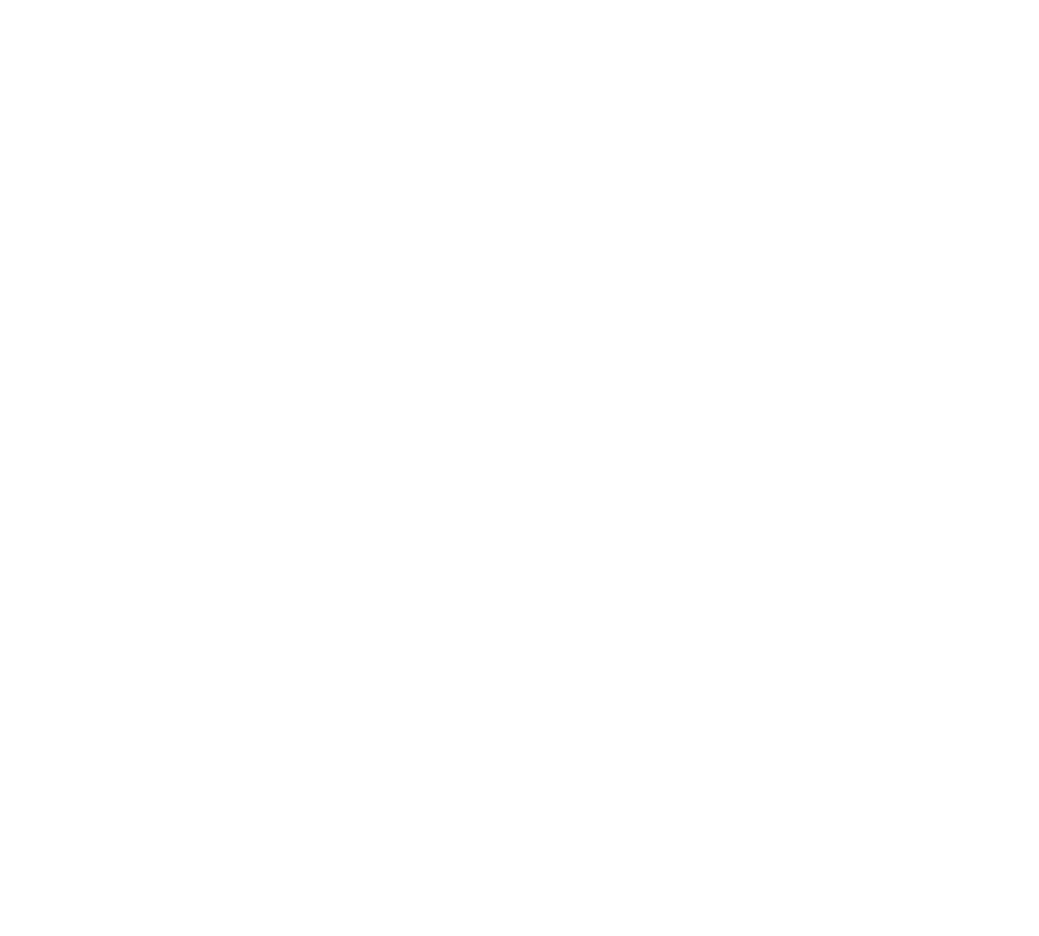
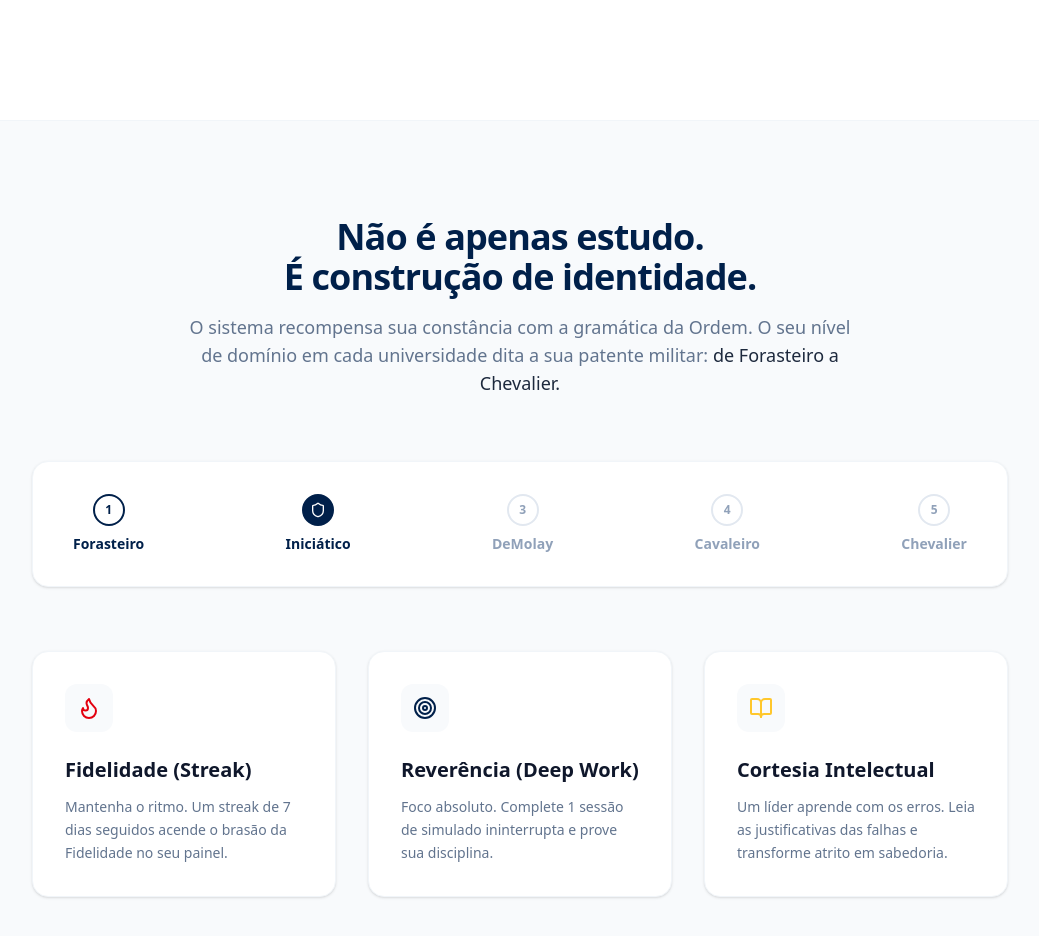
Before and after one commit to igorcol/educadm-plataforma, a Next.js app: page / in a window 1280 px wide. Shown: the part 680-1616 px from the top of the page, without its empty margins (120-1159 px from the left). Before the commit the page ends 800 px from the top, so only its background shows below. Built offline with nearby package versions, Linux system fonts and the light colour scheme.

Commit message:
ft: vitudes section

```diff
--- a/package.json
+++ b/package.json
@@ -10,6 +10,7 @@
   },
   "dependencies": {
     "clsx": "^2.1.1",
+    "lucide-react": "^0.577.0",
     "next": "16.1.6",
     "react": "19.2.3",
     "react-dom": "19.2.3",
--- a/src/app/(marketing)/page.tsx
+++ b/src/app/(marketing)/page.tsx
@@ -1,8 +1,12 @@
 import { Button } from "../../components/ui/button"
+import { VirtuesSection } from "../../components/sections/virtues-section"
 
 export default function MarketingPage() {
   return (
-    <div className="min-h-screen bg-white text-slate-900 flex flex-col items-center justify-center selection:bg-[#E3000F] selection:text-white">
+    <div className="bg-white text-slate-900 selection:bg-[#E3000F] selection:text-white overflow-x-hidden w-full">
+
+      {/* SEÇÃO 1: HERO */}
+      <div className="relative w-full flex flex-col items-center justify-center min-h-screen">
         {/* Background sutil para não ficar 100% chapado */}
         <div className="absolute inset-0 -z-10 h-full w-full bg-white bg-[radial-gradient(#e5e7eb_1px,transparent_1px)] background-size-[16px_16px] opacity-40"></div>
 
@@ -37,5 +41,10 @@
           </div>
         </main>
       </div>
+
+      {/* SEÇÃO 2: RELICÁRIO DE VIRTUDES & PATENTES */}
+      <VirtuesSection />
+
+    </div>
   )
 }
--- /dev/null
+++ b/src/components/sections/virtues-section.tsx
@@ -0,0 +1,70 @@
+import { Shield, Flame, Target, BookOpen } from "lucide-react";
+
+export function VirtuesSection() {
+  const features = [
+    {
+      icon: <Flame className="h-6 w-6 text-[#E3000F]" />,
+      title: "Fidelidade (Streak)",
+      description: "Mantenha o ritmo. Um streak de 7 dias seguidos acende o brasão da Fidelidade no seu painel.",
+    },
+    {
+      icon: <Target className="h-6 w-6 text-[#00204A]" />,
+      title: "Reverência (Deep Work)",
+      description: "Foco absoluto. Complete 1 sessão de simulado ininterrupta e prove sua disciplina.",
+    },
+    {
+      icon: <BookOpen className="h-6 w-6 text-[#FFC72C]" />,
+      title: "Cortesia Intelectual",
+      description: "Um líder aprende com os erros. Leia as justificativas das falhas e transforme atrito em sabedoria.",
+    },
+  ];
+
+  return (
+    <section className="py-24 bg-slate-50 relative border-t border-slate-100">
+      <div className="max-w-5xl mx-auto px-6">
+        <div className="text-center mb-16">
+          <h2 className="text-3xl md:text-4xl font-bold text-[#00204A] mb-4 tracking-tight">
+            Não é apenas estudo. <br className="hidden md:block" />
+            É construção de identidade.
+          </h2>
+          <p className="text-lg text-slate-500 max-w-2xl mx-auto">
+            O sistema recompensa sua constância com a gramática da Ordem. O seu nível de domínio em cada universidade dita a sua patente militar:
+            <strong className="text-slate-800 font-medium"> de Forasteiro a Chevalier.</strong>
+          </p>
+        </div>
+
+        {/* Barra de Progresso de Patentes Visuais */}
+        <div className="mb-16 bg-white p-8 rounded-2xl shadow-sm border border-slate-100 hidden md:block">
+          <div className="flex justify-between items-center relative">
+            <div className="absolute left-0 top-1/2 w-full h-1 bg-slate-100 -z-10 transform -translate-y-1/2 rounded-full"></div>
+            <div className="absolute left-0 top-1/2 w-1/3 h-1 bg-[#00204A] -z-10 transform -translate-y-1/2 rounded-full"></div>
+
+            {["Forasteiro", "Iniciático", "DeMolay", "Cavaleiro", "Chevalier"].map((patente, index) => (
+              <div key={patente} className="flex flex-col items-center gap-2 bg-white px-2">
+                <div className={`h-8 w-8 rounded-full flex items-center justify-center border-2 ${index === 1 ? 'border-[#00204A] bg-[#00204A] text-white' : index < 1 ? 'border-[#00204A] bg-white text-[#00204A]' : 'border-slate-200 bg-white text-slate-400'}`}>
+                  {index === 1 ? <Shield className="h-4 w-4" /> : <span className="text-xs font-bold">{index + 1}</span>}
+                </div>
+                <span className={`text-sm font-semibold ${index <= 1 ? 'text-[#00204A]' : 'text-slate-400'}`}>{patente}</span>
+              </div>
+            ))}
+          </div>
+        </div>
+
+        {/* Cards do Relicário de Virtudes */}
+        <div className="grid md:grid-cols-3 gap-8">
+          {features.map((feature, i) => (
+            <div key={i} className="bg-white p-8 rounded-2xl border border-slate-100 shadow-sm hover:shadow-md transition-shadow group">
+              <div className="h-12 w-12 rounded-xl bg-slate-50 flex items-center justify-center mb-6 group-hover:scale-110 transition-transform duration-300">
+                {feature.icon}
+              </div>
+              <h3 className="text-xl font-bold text-slate-900 mb-3">{feature.title}</h3>
+              <p className="text-slate-500 leading-relaxed text-sm">
+                {feature.description}
+              </p>
+            </div>
+          ))}
+        </div>
+      </div>
+    </section>
+  );
+}
```
Also changed, not shown: 1 other file (tests, documents, lock files or other folders). Lines whose indentation alone changed are shown as unchanged.
